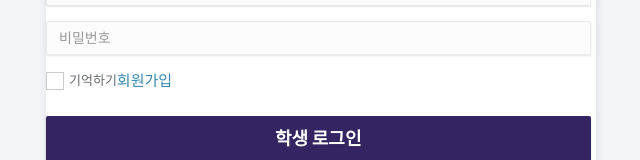
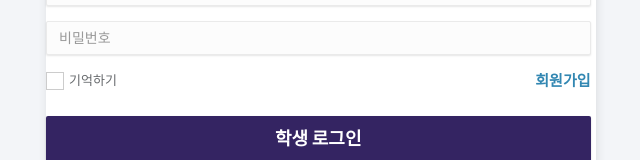
Before and after one commit to Leehyemee/AcademiProject3, a Next.js app in the folder wizian-next/: page /pageLogin in a window 1280 px wide. Shown: the part 342-502 px from the top of the page, without its empty margins (319-959 px from the left). Built offline with nearby package versions, Linux system fonts and the light colour scheme; some icons are missing.

Commit message:
로그인폼 회원가입 버튼 css 설정

```diff
--- a/wizian-next/src/app/(app)/pagelogin.css
+++ b/wizian-next/src/app/(app)/pagelogin.css
@@ -60,3 +60,10 @@
     background-color: #4366f4;
     color: #000000;
 }
+
+.S-signup {
+    display: flex;
+    justify-content: flex-end;
+    color: #000000;
+    font-weight: bold;
+}
```
